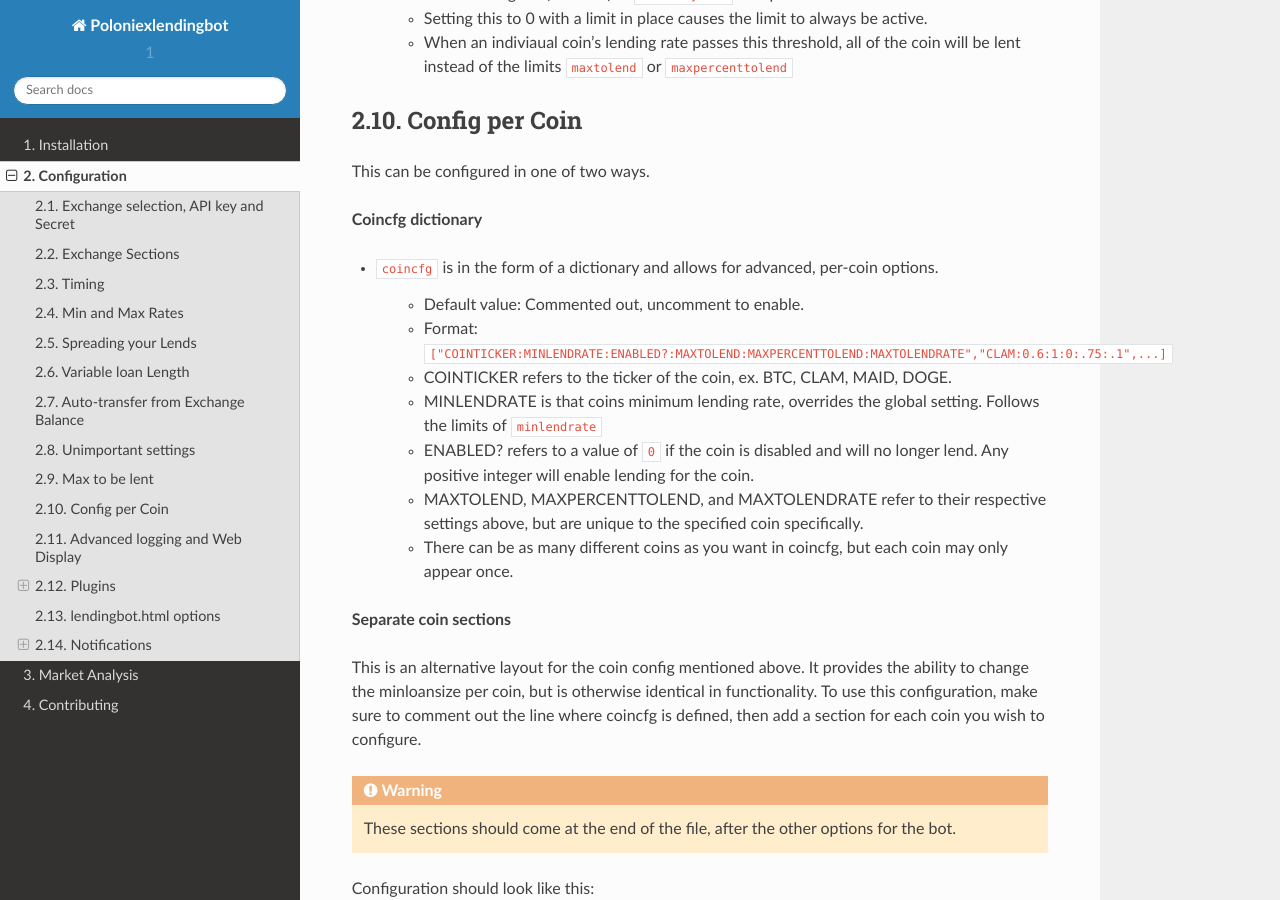
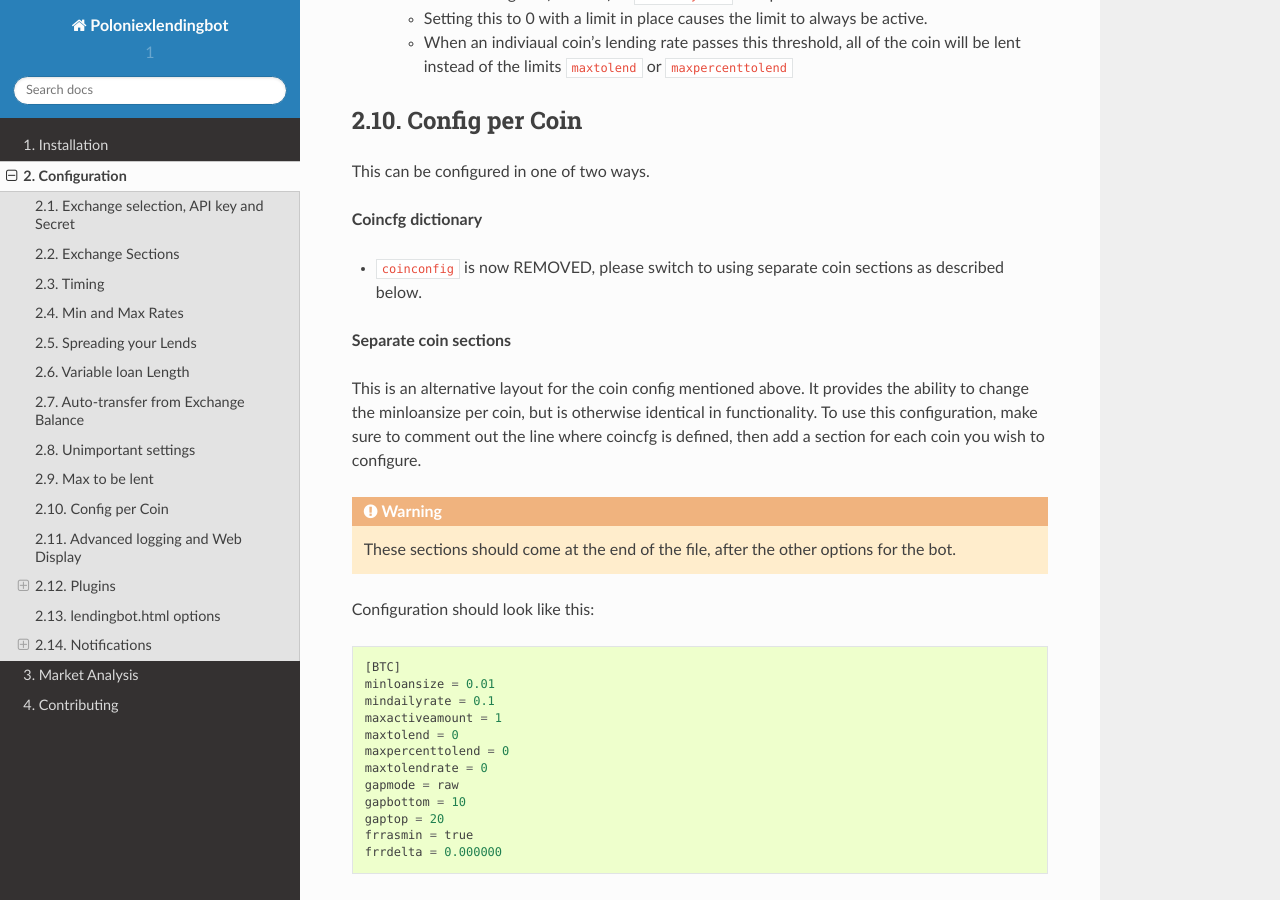
Before and after one commit to BitBotFactory/MikaLendingBot, a Sphinx documentation site: the page built from docs/configuration.rst, in a window 1280 px wide and 900 px high, scrolled down 7588 px. Built offline with Sphinx 7.4.7 and the Read the Docs theme 2.0.0, drawn with Linux system fonts in a browser that asks for light colours.

Commit message:
remove coinconfig one line (#613)

```diff
--- a/docs/configuration.rst
+++ b/docs/configuration.rst
@@ -280,15 +280,7 @@ This can be configured in one of two ways.
 
 **Coincfg dictionary**
 
-- ``coincfg`` is in the form of a dictionary and allows for advanced, per-coin options.
-
-    - Default value: Commented out, uncomment to enable.
-    - Format: ``["COINTICKER:MINLENDRATE:ENABLED?:MAXTOLEND:MAXPERCENTTOLEND:MAXTOLENDRATE","CLAM:0.6:1:0:.75:.1",...]``
-    - COINTICKER refers to the ticker of the coin, ex. BTC, CLAM, MAID, DOGE.
-    - MINLENDRATE is that coins minimum lending rate, overrides the global setting. Follows the limits of ``minlendrate``
-    - ENABLED? refers to a value of ``0`` if the coin is disabled and will no longer lend. Any positive integer will enable lending for the coin.
-    - MAXTOLEND, MAXPERCENTTOLEND, and MAXTOLENDRATE refer to their respective settings above, but are unique to the specified coin specifically.
-    - There can be as many different coins as you want in coincfg, but each coin may only appear once.
+- ``coinconfig`` is now REMOVED, please switch to using separate coin sections as described below.
 
 **Separate coin sections**
 
```
Also changed, not shown: 2 other files.
